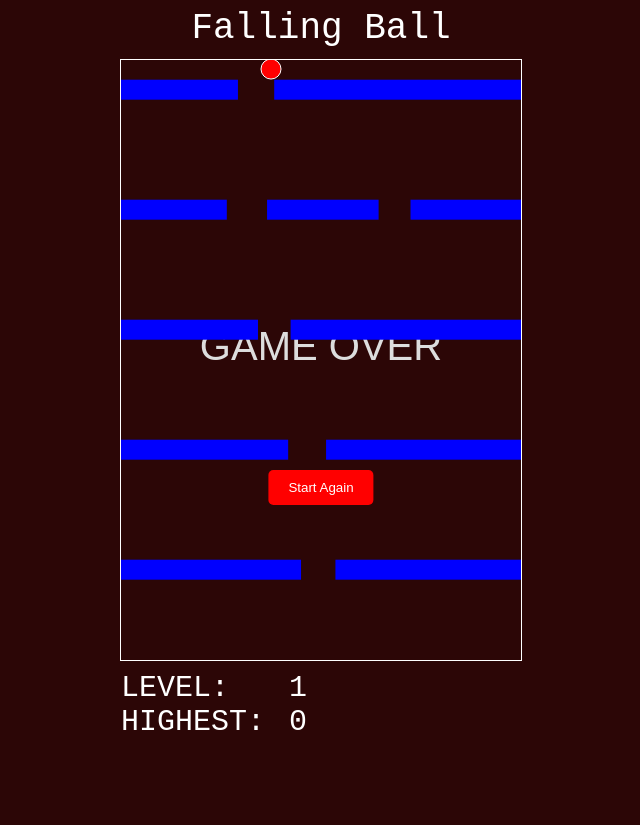
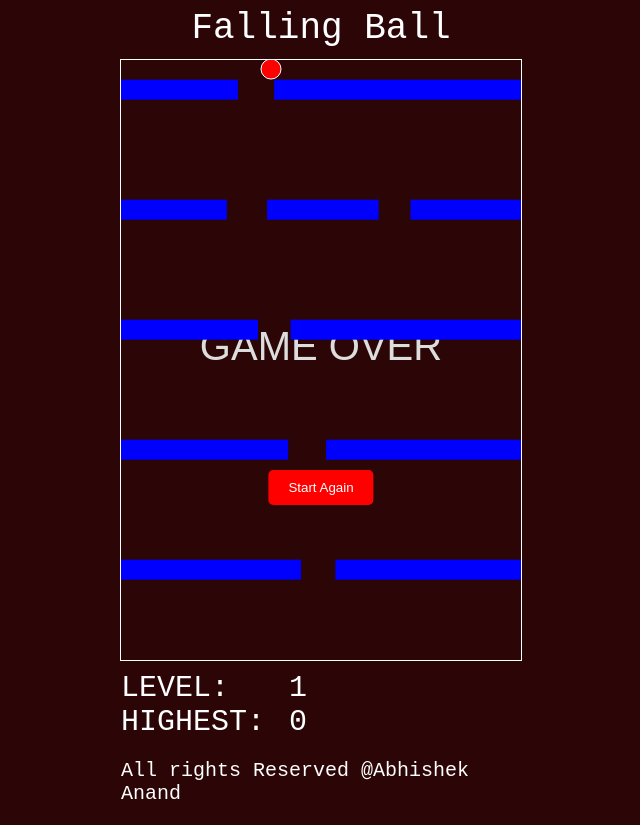
Before and after one commit to abhianand0110/falling-ball-game, a website: page index.html in a window 1280 px wide. Shown: the whole page, without its empty margins (319-959 px from the left). Before the commit the page ends 800 px from the top, so only its background shows below. Drawn offline with Linux system fonts and the light colour scheme.

Commit message:
Update index.html

```diff
--- a/index.html
+++ b/index.html
@@ -18,6 +18,7 @@
         <span id="level-num"></span><br>
         <span class='score-label' id="highest">HIGHEST:</span>
         <span id="highest-num"></span>
+        <p class="my-4">All rights Reserved @Abhishek Anand</p>
     </div>
     <script src="./obj.js"></script>
     <script src="./index.js"></script>
```
